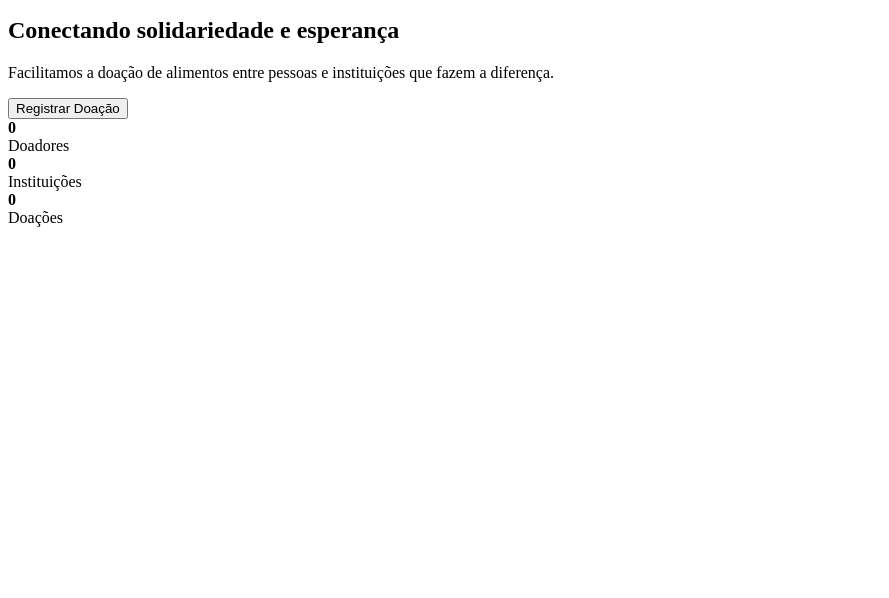
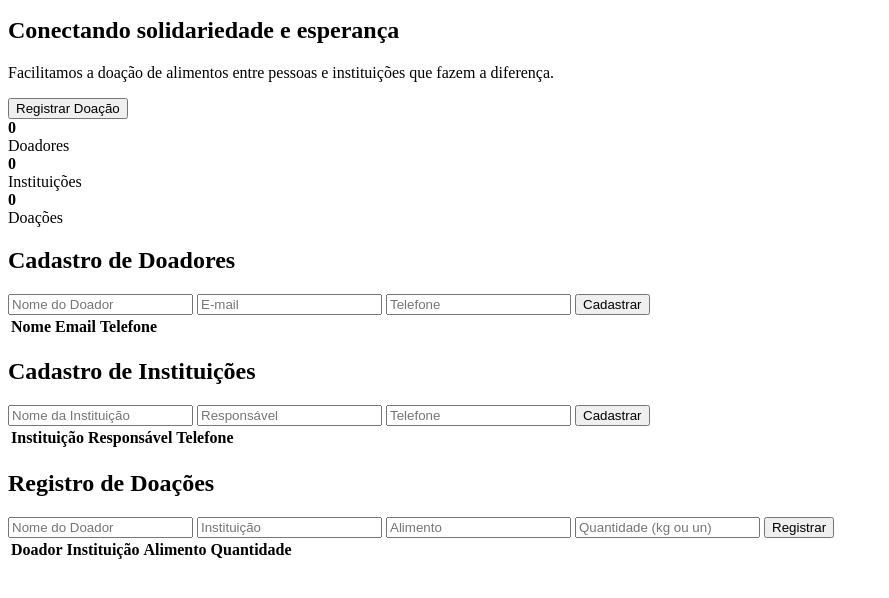
Before and after one commit to LayonAdS/Banco_de_Alimentos, a plain HTML site: page index.html in a window 1280 px wide. Shown: the part 104-702 px from the top of the page, without its empty margins (0-889 px from the left). Drawn offline with Linux system fonts and the light colour scheme.

Commit message:
Criando formularios e tabelas que exibem informaçoes cadastradas

```diff
--- a/index.html
+++ b/index.html
@@ -1,11 +1,13 @@
 <!DOCTYPE html>
 <html lang="pt-BR">
+
 <head>
     <meta charset="UTF-8">
     <meta name="viewport" content="width=device-width, initial-scale=1.0">
     <title>Banco de Alimentos</title>
     <link rel="stylesheet" href="style.css">
 </head>
+
 <body>
     <header>
         <h1>Banco de Alimentos</h1>
@@ -32,4 +34,70 @@
                 <div><strong id="qtdDoacoes">0</strong><br>Doações</div>
             </div>
         </section>
+
+        <!-- DOADORES -->
+        <section id="doadores" class="aba">
+            <h2>Cadastro de Doadores</h2>
+            <form id="formDoadores">
+                <input name="nome" type="text" placeholder="Nome do Doador" required>
+                <input name="email" type="email" placeholder="E-mail" required>
+                <input name="telefone" type="text" placeholder="Telefone" required>
+                <button type="submit">Cadastrar</button>
+            </form>
+            <table id="tabelaDoadores">
+                <thead>
+                    <tr>
+                        <th>Nome</th>
+                        <th>Email</th>
+                        <th>Telefone</th>
+                    </tr>
+                </thead>
+                <tbody></tbody>
+            </table>
+        </section>
+
+        <!-- INSTITUIÇÕES -->
+        <section id="instituicoes" class="aba">
+            <h2>Cadastro de Instituições</h2>
+            <form id="formInstituicoes">
+                <input name="nome" type="text" placeholder="Nome da Instituição" required>
+                <input name="responsavel" type="text" placeholder="Responsável" required>
+                <input name="telefone" type="text" placeholder="Telefone" required>
+                <button type="submit">Cadastrar</button>
+            </form>
+            <table id="tabelaInstituicoes">
+                <thead>
+                    <tr>
+                        <th>Instituição</th>
+                        <th>Responsável</th>
+                        <th>Telefone</th>
+                    </tr>
+                </thead>
+                <tbody></tbody>
+            </table>
+        </section>
+
+        <!-- DOAÇÕES -->
+        <section id="doacoes" class="aba">
+            <h2>Registro de Doações</h2>
+            <form id="formDoacoes">
+                <input name="doador" type="text" placeholder="Nome do Doador" required>
+                <input name="instituicao" type="text" placeholder="Instituição" required>
+                <input name="alimento" type="text" placeholder="Alimento" required>
+                <input name="quantidade" type="text" placeholder="Quantidade (kg ou un)" required>
+                <button type="submit">Registrar</button>
+            </form>
+            <table id="tabelaDoacoes">
+                <thead>
+                    <tr>
+                        <th>Doador</th>
+                        <th>Instituição</th>
+                        <th>Alimento</th>
+                        <th>Quantidade</th>
+                    </tr>
+                </thead>
+                <tbody></tbody>
+            </table>
+        </section>
+    </main>
 </body>
```
Lines whose indentation alone changed are shown as unchanged.
